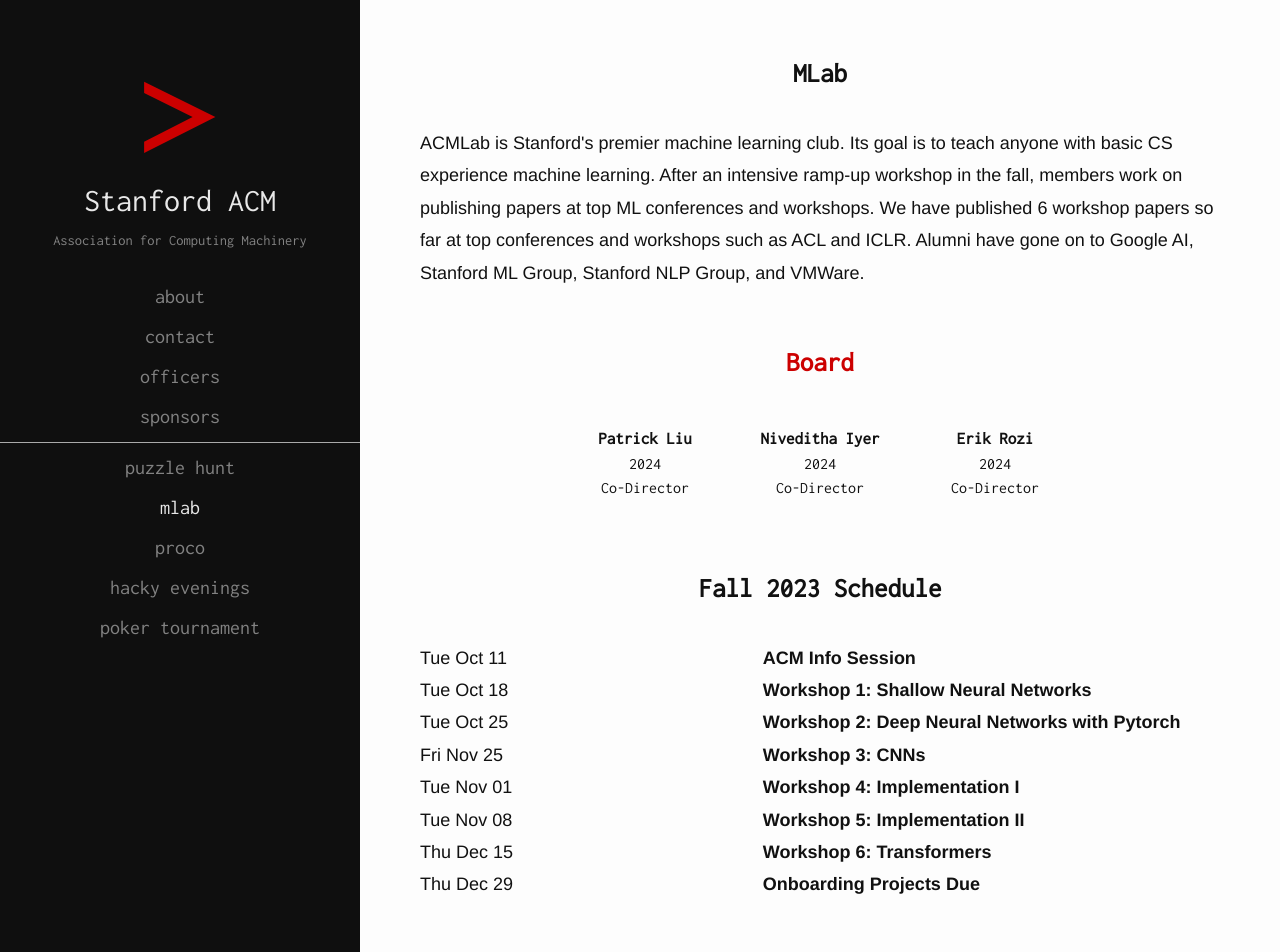
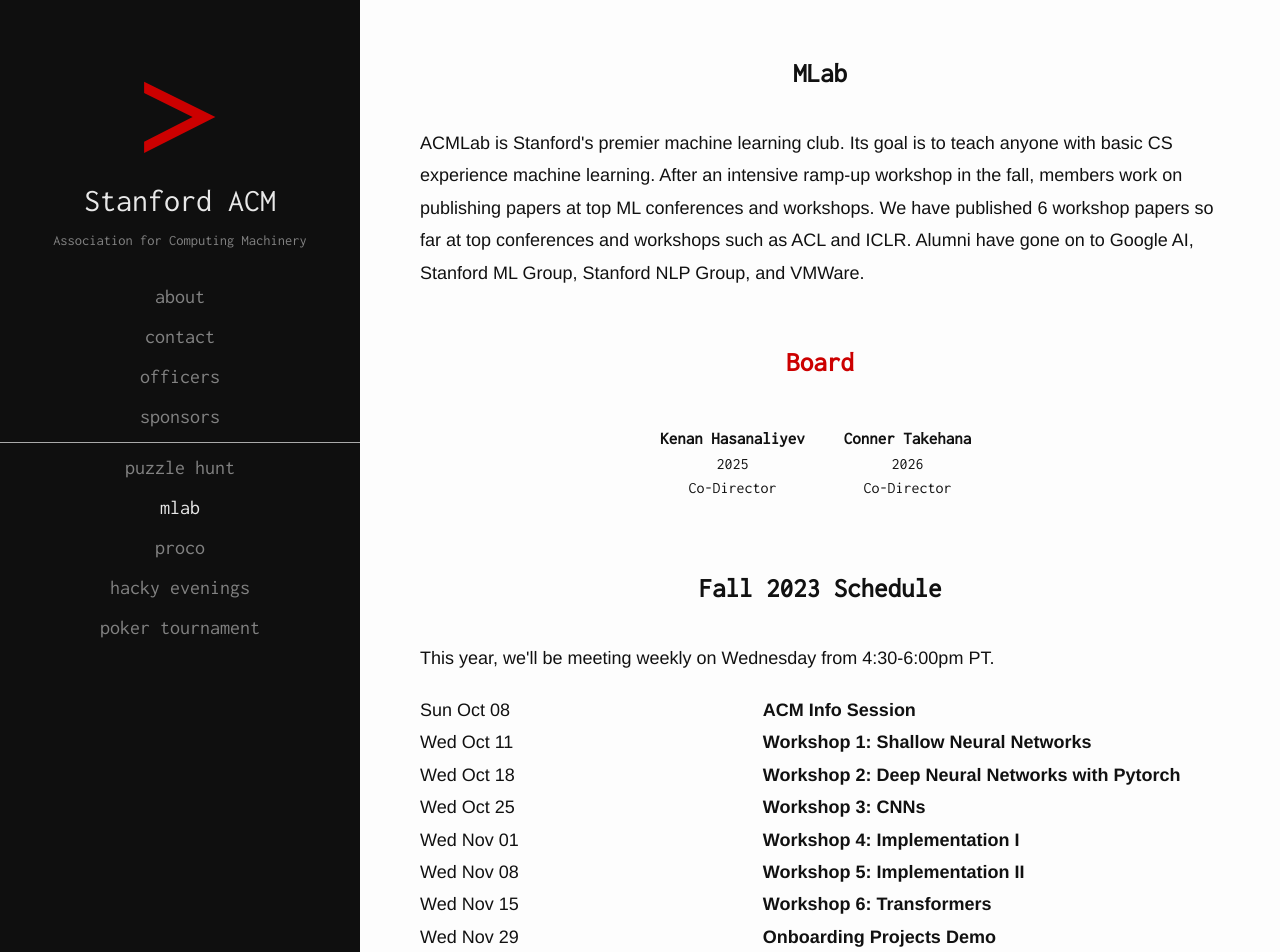
Before and after one commit to StanfordACM/Stanford-ACM, a Next.js app: page /mlab in a window 1280 px wide. Shown: the top 952 px of the page. Built offline with nearby package versions, Linux system fonts and the light colour scheme.

Commit message:
Update MLab info

```diff
--- a/pages/mlab.tsx
+++ b/pages/mlab.tsx
@@ -26,7 +26,7 @@
 function Event({ date, title }: { date: Date; title: string }) {
   return (
     <EventContainer>
-      <EventDate>{date.toDateString().replace(' 2022', '')}</EventDate>
+      <EventDate>{date.toDateString().replace(' 2023', '')}</EventDate>
       <EventTitle>{title}</EventTitle>
     </EventContainer>
   );
@@ -94,33 +94,36 @@
       </Section>
       <Section id="board">
         <People title="Board" startShown={true} bigTitle>
-          <Person name="Patrick Liu" year={2024} position="Co-Director" />
-          <Person name="Niveditha Iyer" year={2024} position="Co-Director" />
-          <Person name="Erik Rozi" year={2024} position="Co-Director" />
+          <Person name="Kenan Hasanaliyev" year={2025} position="Co-Director" />
+          <Person name="Conner Takehana" year={2026} position="Co-Director" />
         </People>
       </Section>
       <Section id="schedule">
         <Title>Fall 2023 Schedule</Title>
-        <Event date={new Date(2022, 9, 11)} title="ACM Info Session" />
+        <Paragraph>
+          This year, we&apos;ll be meeting weekly on Wednesday from 4:30-6:00pm
+          PT.
+        </Paragraph>
+        <Event date={new Date(2023, 9, 8)} title="ACM Info Session" />
         <Event
-          date={new Date(2022, 9, 18)}
+          date={new Date(2023, 9, 11)}
           title="Workshop 1: Shallow Neural Networks"
         />
         <Event
-          date={new Date(2022, 9, 25)}
+          date={new Date(2023, 9, 18)}
           title="Workshop 2: Deep Neural Networks with Pytorch"
         />
-        <Event date={new Date(2022, 10, 25)} title="Workshop 3: CNNs" />
+        <Event date={new Date(2023, 9, 25)} title="Workshop 3: CNNs" />
         <Event
-          date={new Date(2022, 10, 1)}
+          date={new Date(2023, 10, 1)}
           title="Workshop 4: Implementation I"
         />
         <Event
-          date={new Date(2022, 10, 8)}
+          date={new Date(2023, 10, 8)}
           title="Workshop 5: Implementation II"
         />
-        <Event date={new Date(2022, 11, 15)} title="Workshop 6: Transformers" />
-        <Event date={new Date(2022, 11, 29)} title="Onboarding Projects Due" />
+        <Event date={new Date(2023, 10, 15)} title="Workshop 6: Transformers" />
+        <Event date={new Date(2023, 10, 29)} title="Onboarding Projects Demo" />
       </Section>
       <Section id="recent-projects">
         <Title>Recent Projects</Title>
```
